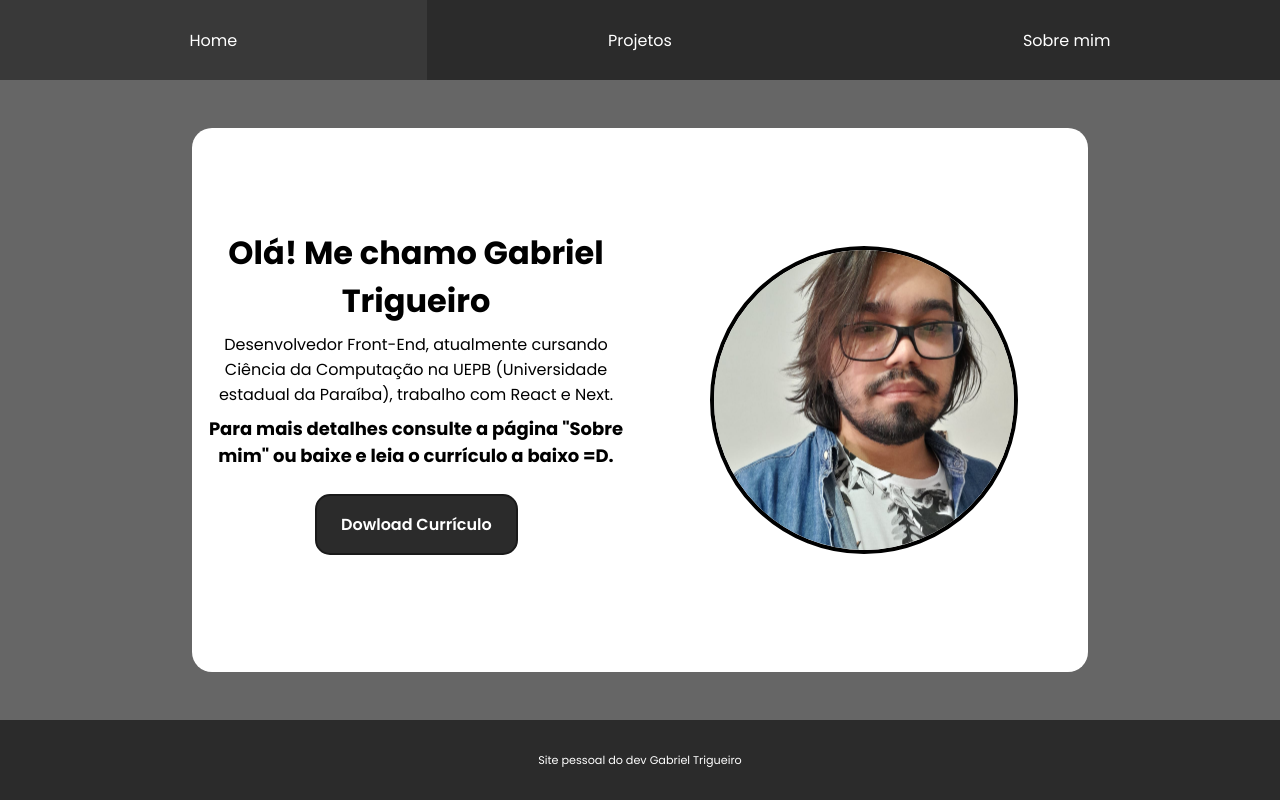
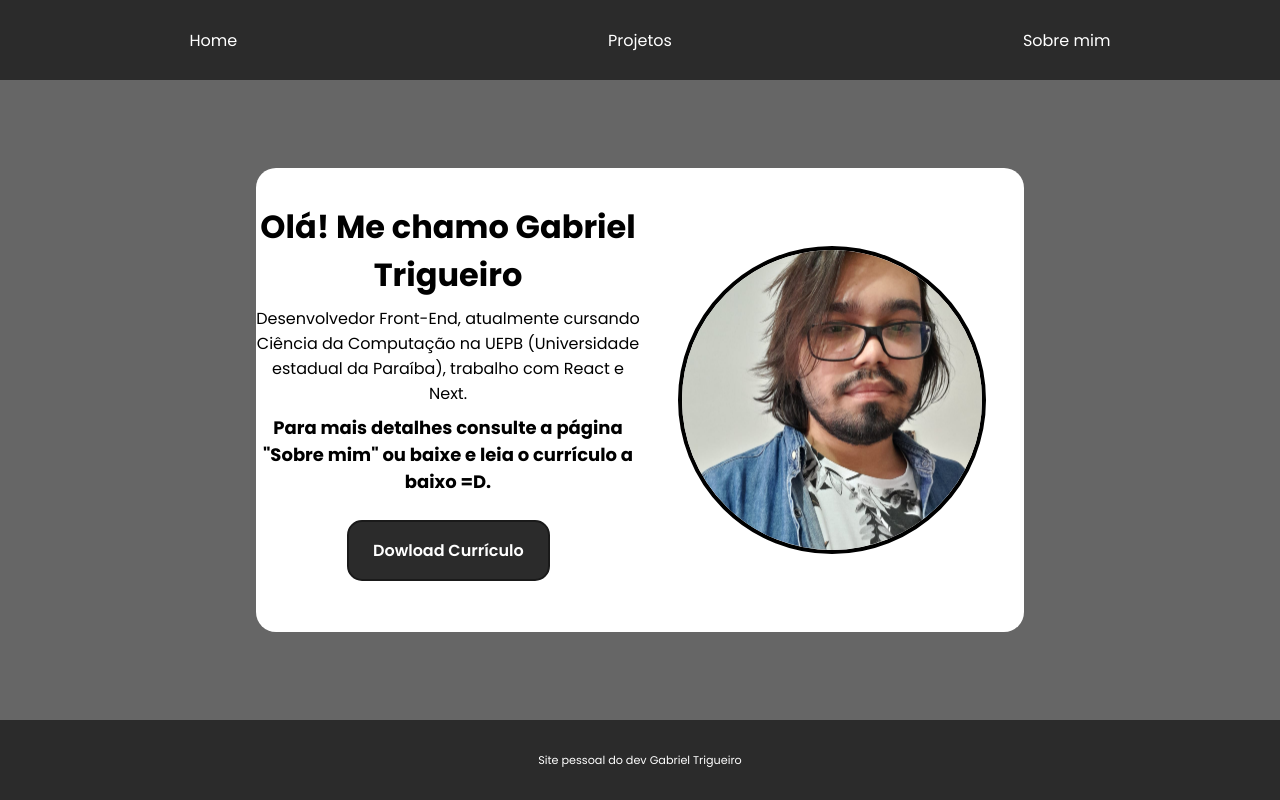
Before and after one commit to GabrielTrigueiro/pessoal, a Next.js app: page / in a window 1280 px wide. Built offline with nearby package versions, Linux system fonts and the light colour scheme.

Commit message:
Get dos repositórios

```diff
--- a/styles/Home.module.css
+++ b/styles/Home.module.css
@@ -119,9 +119,10 @@
 
 @media (min-width: 1200px) {
     .container {
-        height: 60vh;
-        width: 70vw;
+        height: 50vh;
+        width: 60vw;
         display: flex;
+        justify-content: space-around;
         flex-direction: row;
     }
     .resume{
--- /dev/null
+++ b/styles/Project.module.css
@@ -0,0 +1,8 @@
+.container {
+
+}
+
+.container a {
+    color: white;
+    text-decoration: none;
+}
```
Also changed, not shown: pages/projects.tsx (+15 -4 lines).
